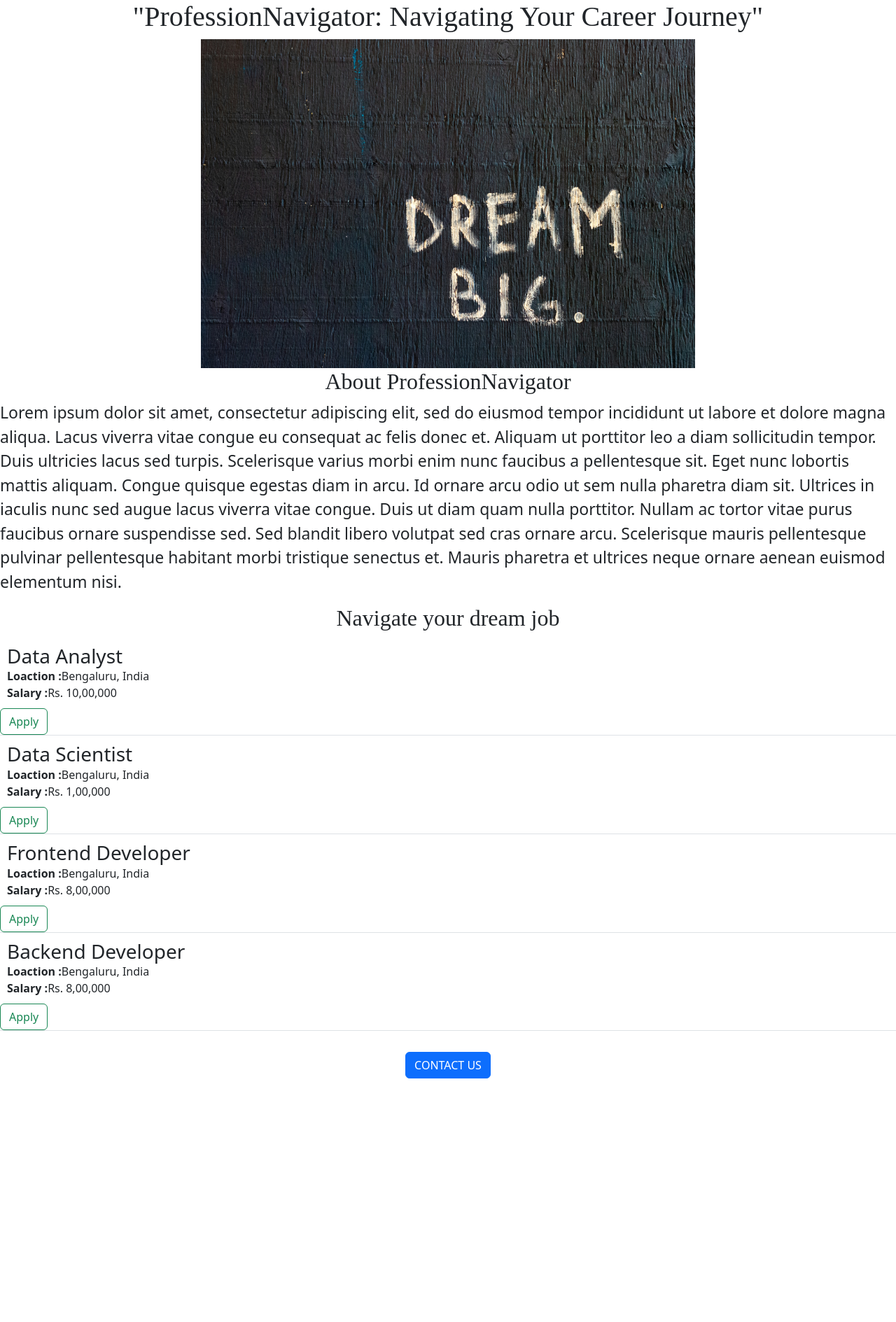
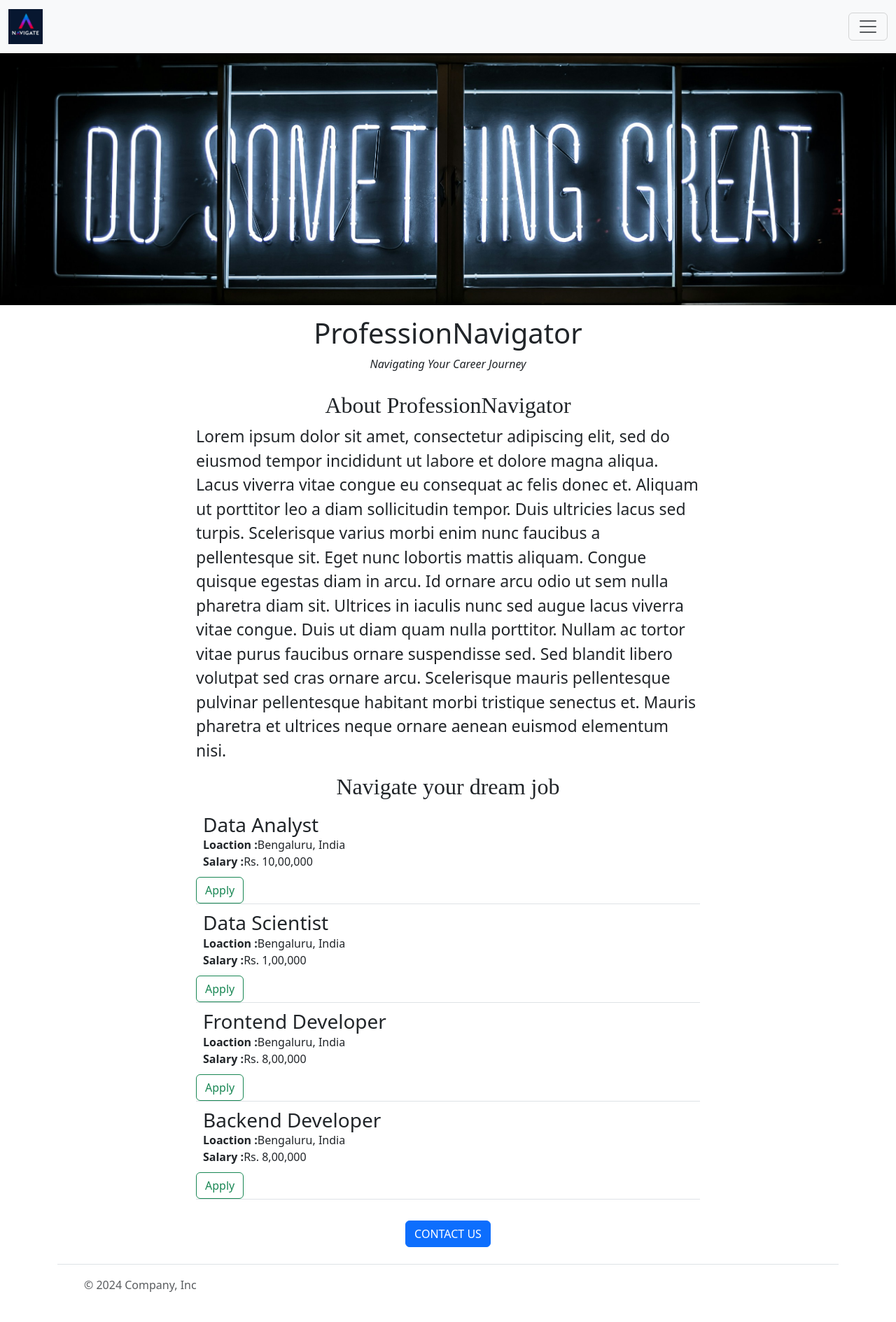
Before and after one commit to vishnuvardhan622/Career-Website, a Flask app: page / in a window 1280 px wide. Shown: the whole page at 70% size. Before the commit the page ends 1541 px from the top, so only its background shows below. Run offline with Flask 3, Linux system fonts and the light colour scheme.

Commit message:
added mailto and also made some changes added navigation bar and footer using bootstrap

```diff
--- /dev/null
+++ b/templates/footer.html
@@ -0,0 +1,18 @@
+<div class="b-example-divider"></div>
+
+<div class="container">
+  <footer class="d-flex flex-wrap justify-content-between align-items-center py-3 my-4 border-top">
+    <div class="col-md-4 d-flex align-items-center">
+      <a href="/" class="mb-3 me-2 mb-md-0 text-body-secondary text-decoration-none lh-1">
+        <svg class="bi" width="30" height="24"><use xlink:href="#bootstrap"/></svg>
+      </a>
+      <span class="mb-3 mb-md-0 text-body-secondary">&copy; 2024 Company, Inc</span>
+    </div>
+
+    <ul class="nav col-md-4 justify-content-end list-unstyled d-flex">
+      <li class="ms-3"><a class="text-body-secondary" href="#"><svg class="bi" width="24" height="24"><use xlink:href="#twitter"/></svg></a></li>
+      <li class="ms-3"><a class="text-body-secondary" href="#"><svg class="bi" width="24" height="24"><use xlink:href="#instagram"/></svg></a></li>
+      <li class="ms-3"><a class="text-body-secondary" href="#"><svg class="bi" width="24" height="24"><use xlink:href="#facebook"/></svg></a></li>
+    </ul>
+  </footer>
+</div>
--- a/templates/home.html
+++ b/templates/home.html
@@ -4,11 +4,19 @@
     <title>CAREER'S WEBSITE</title>
     <style>
       h1{
-        font-family:"Times New Roman", Times, serif;
         text-align:center;
       }
+
+      #subhead{
+        text-align:center;
+        margin-bottom:28px;
+      }
+
       #banner{
-        object-fit:contain;
+        height:360px;
+        width:100%;
+        object-fit:cover;
+        margin-bottom:16px;
       }
 
       h2{
@@ -17,7 +25,7 @@
       }
 
       #para{
-        font-size:23px
+        font-size:23px;
       }
 
       .buttons{
@@ -25,21 +33,29 @@
         justify-content:center;
         align-items:center
       }
-
+      #container{
+        max-width:720px;
+        margin:0 auto 0 auto;
+      }
     </style>
   <link     href="https://cdn.jsdelivr.net/npm/bootstrap@5.3.3/dist/css/bootstrap.min.css" rel="stylesheet" integrity="sha384-QWTKZyjpPEjISv5WaRU9OFeRpok6YctnYmDr5pNlyT2bRjXh0JMhjY6hW+ALEwIH" crossorigin="anonymous">
 </head>
 <body>
- <h1>"ProfessionNavigator: Navigating Your Career Journey"</h1>
-  <img id="banner" src="static/Banner.jpg" alt="Banner Image" width="100%" height="470">
+  {%include 'nav.html'%}
+   <img id="banner" src="static/Banner.jpg" alt="Banner Image">
+  <div id="container">
+    <h1>ProfessionNavigator</h1>
+    <p id="subhead"><i>Navigating Your Career Journey</i></p>
     <h2>About ProfessionNavigator</h2>
-  <p id="para">Lorem ipsum dolor sit amet, consectetur adipiscing elit, sed do eiusmod tempor incididunt ut labore et dolore magna aliqua. Lacus viverra vitae congue eu consequat ac felis donec et. Aliquam ut porttitor leo a diam sollicitudin tempor. Duis ultricies lacus sed turpis. Scelerisque varius morbi enim nunc faucibus a pellentesque sit. Eget nunc lobortis mattis aliquam. Congue quisque egestas diam in arcu. Id ornare arcu odio ut sem nulla pharetra diam sit. Ultrices in iaculis nunc sed augue lacus viverra vitae congue. Duis ut diam quam nulla porttitor. Nullam ac tortor vitae purus faucibus ornare suspendisse sed. Sed blandit libero volutpat sed cras ornare arcu. Scelerisque mauris pellentesque pulvinar pellentesque habitant morbi tristique senectus et. Mauris pharetra et ultrices neque ornare aenean euismod elementum nisi.</p>
+    <p id="para">Lorem ipsum dolor sit amet, consectetur adipiscing           elit, sed do eiusmod tempor incididunt ut labore et dolore magna          aliqua. Lacus viverra vitae congue eu consequat ac felis donec et.        Aliquam ut porttitor leo a diam sollicitudin tempor. Duis ultricies       lacus sed turpis. Scelerisque varius morbi enim nunc faucibus a           pellentesque sit. Eget nunc lobortis mattis aliquam. Congue quisque       egestas diam in arcu. Id ornare arcu odio ut sem nulla pharetra diam      sit. Ultrices in iaculis nunc sed augue lacus viverra vitae congue.       Duis ut diam quam nulla porttitor. Nullam ac tortor vitae purus           faucibus ornare suspendisse sed. Sed blandit libero volutpat sed cras     ornare arcu. Scelerisque mauris pellentesque pulvinar pellentesque        habitant morbi tristique senectus et. Mauris pharetra et ultrices         neque ornare aenean euismod elementum nisi.</p>
     <h2>Navigate your dream job</h2>
     <div style="margin-bottom:30px">
       {%include 'jobitem.html'%}
     </div>
     <div class="buttons">
-    <button id="button" type="button" class="btn btn-primary" >CONTACT US</button>
+      <button id="button" type="button" class="btn btn-primary" >CONTACT         US</button>
     </div>
+  </div>
+  {%include 'footer.html'%}
 </body>
 </html>
--- a/templates/jobitem.html
+++ b/templates/jobitem.html
@@ -11,7 +11,7 @@
     {%endif%}
   </div>
   <div>
-    <button type="button" class="btn btn-outline-success">Apply</button>
+    <a href="mailto:hello@NavigaateCareer.ai?subject=Application%20for%20{{job['title']}}&body=Name%3A%3Cyour%20name%20here%3E%0D%0AResume%20link%20%3A%3CResume%20link%3E%0D%0ALinkedIn%20link%3A%20%3CLinkedIn%20link%3E" class="btn btn-outline-success">Apply</a>
   </div>
   <div class="border-bottom"></div>
 
--- /dev/null
+++ b/templates/nav.html
@@ -0,0 +1,33 @@
+<nav class="navbar navbar-light bg-light" aria-label="First navbar example">
+  <div class="container-fluid">
+    <a class="navbar-brand" href="#"><img src="static/logo.jpg" alt="logo" width="49" height="50"></a>
+    <button class="navbar-toggler" type="button" data-bs-toggle="collapse" data-bs-target="#navbarsExample01" aria-controls="navbarsExample01" aria-expanded="false" aria-label="Toggle navigation">
+      <span class="navbar-toggler-icon"></span>
+    </button>
+
+    <div class="collapse navbar-collapse" id="navbarsExample01">
+      <ul class="navbar-nav me-auto mb-2">
+        <li class="nav-item">
+          <a class="nav-link active" aria-current="page" href="#">Home</a>
+        </li>
+        <li class="nav-item">
+          <a class="nav-link" href="#">Link</a>
+        </li>
+        <li class="nav-item">
+          <a class="nav-link disabled" aria-disabled="true">Disabled</a>
+        </li>
+        <li class="nav-item dropdown">
+          <a class="nav-link dropdown-toggle" href="#" data-bs-toggle="dropdown" aria-expanded="false">Dropdown</a>
+          <ul class="dropdown-menu">
+            <li><a class="dropdown-item" href="#">Action</a></li>
+            <li><a class="dropdown-item" href="#">Another action</a></li>
+            <li><a class="dropdown-item" href="#">Something else here</a></li>
+          </ul>
+        </li>
+      </ul>
+      <form role="search">
+        <input class="form-control" type="search" placeholder="Search" aria-label="Search">
+      </form>
+    </div>
+  </div>
+</nav>
```
Also changed, not shown: static/Banner.jpg, static/logo.jpg (added). Lines whose indentation alone changed are shown as unchanged.
